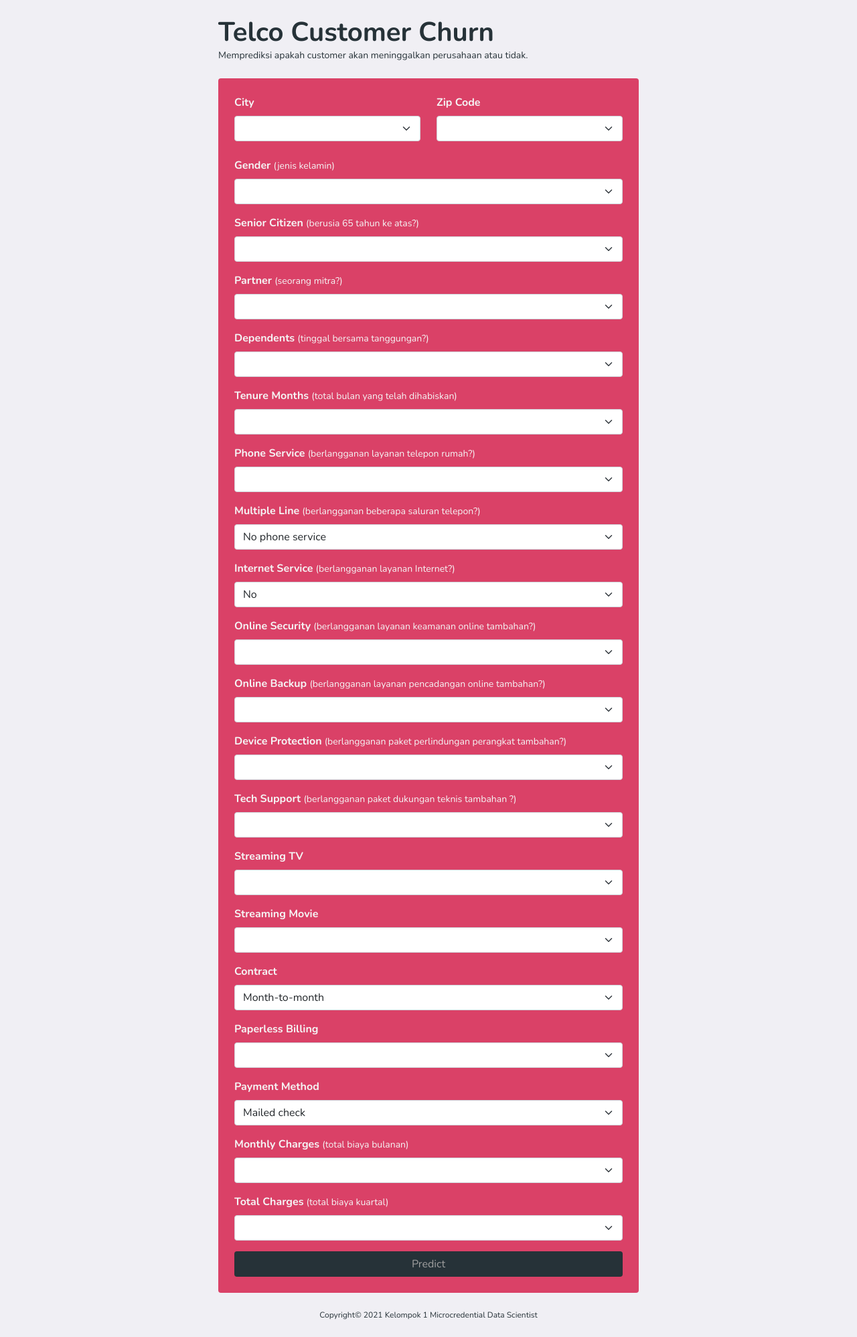
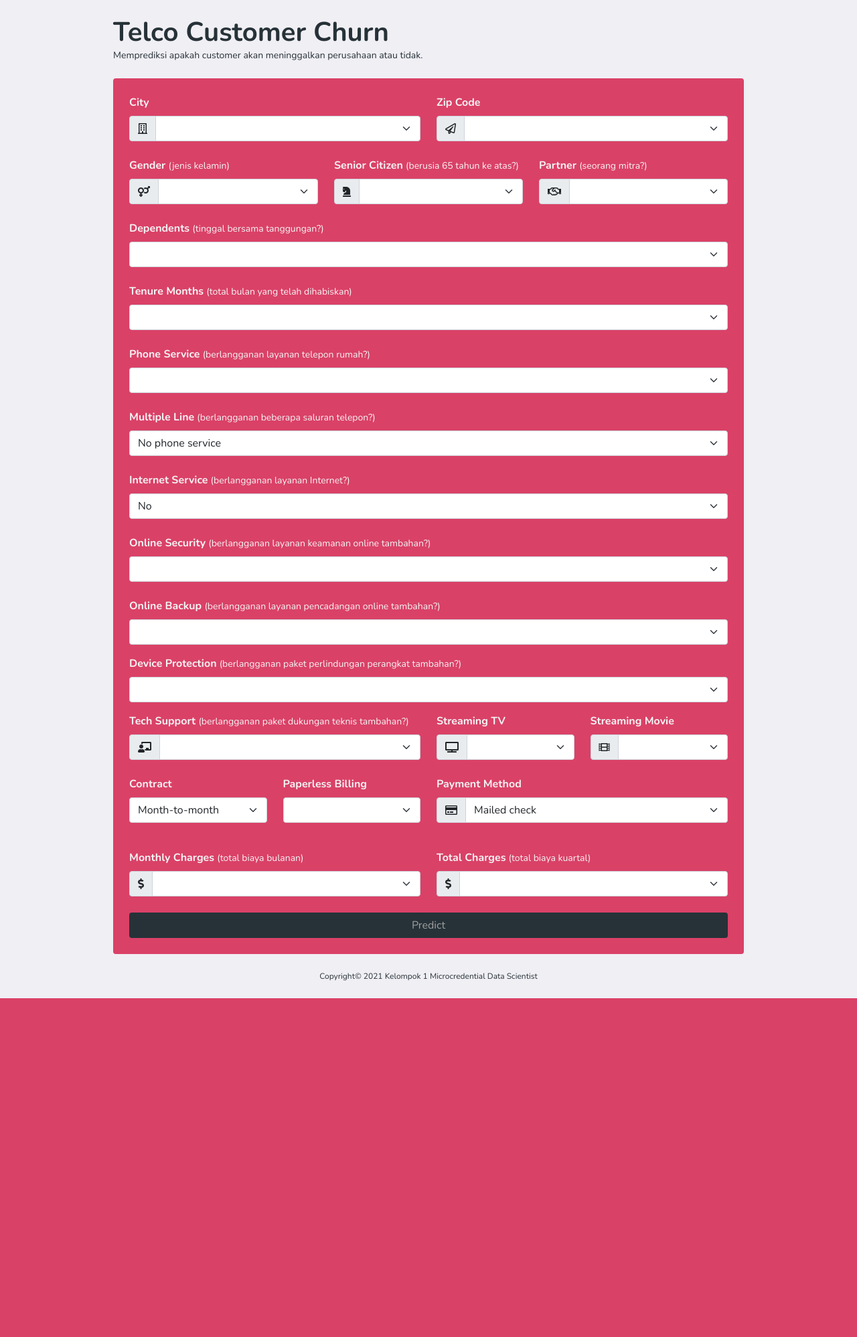
Before and after one commit to fajri-rasid1st/customer_churn, a Flask app: template templates/index.html in a window 1280 px wide. Shown: the whole page at 67% size. After the commit the page ends 1491 px from the top, so only its background shows below. Run offline with Flask 2, Linux system fonts and the light colour scheme; the template is opened without the code that fills it, so the values that code supplies are empty.

Commit message:
updated files

```diff
--- a/app.py
+++ b/app.py
@@ -79,7 +79,7 @@ def index():
     gender_number = repository.gender_number
 
     City = request.args.get("city")
-    Zip_Code = request.args.get("zip_code")
+    Zip_Code = request.args.get("zip-code")
     Gender = request.args.get("gender")
     Senior_Citizen = request.args.get("senior-citized")
     Partner = request.args.get("partner")
@@ -89,7 +89,7 @@ def index():
     Multiple_Lines = request.args.get("multiple-line")
     Internet_Service = request.args.get("internet-service")
     Online_Security = request.args.get("online-security")
-    Online_Backup = request.args.get("Online-Backup")
+    Online_Backup = request.args.get("online-backup")
     Device_Protection = request.args.get("device-protection")
     Tech_Support = request.args.get("tech-support")
     Streaming_TV = request.args.get("streaming-tv")
@@ -143,4 +143,4 @@ def index():
     )
 
 
-app.run()
+app.run(debug=True)
--- a/templates/index.html
+++ b/templates/index.html
@@ -50,13 +50,13 @@
 				justify-content-center
 			"
 		>
-			<div class="w-50 m-4">
+			<div class="w-75 m-4">
 				<!-- Header -->
 				<header class="header mb-4">
 					<div class="h1 fw-bold mb-0">Telco Customer Churn</div>
 					<div class="text-sm-start">
 						Memprediksi apakah customer akan meninggalkan perusahaan
-						atau tidak. {{result}}
+						atau tidak.
 					</div>
 				</header>
 
@@ -74,6 +74,10 @@
 										>
 											City
 										</label>
+										<div class="input-group">
+											<span class="input-group-text">
+												<i class="far fa-building"></i>
+											</span>
 											<select
 												class="form-select"
 												id="city"
@@ -88,6 +92,7 @@
 												{% endfor %}
 											</select>
 										</div>
+									</div>
 
 									<div class="col">
 										<!-- Zip Code -->
@@ -97,6 +102,12 @@
 										>
 											Zip Code
 										</label>
+										<div class="input-group">
+											<span class="input-group-text">
+												<i
+													class="far fa-paper-plane"
+												></i>
+											</span>
 											<select
 												class="form-select"
 												id="zip-code"
@@ -112,17 +123,24 @@
 											</select>
 										</div>
 									</div>
+								</div>
 
+								<div class="row mb-4">
+									<div class="col">
 										<!-- Gender -->
-								<div class="mb-3">
 										<label
 											class="form-label fw-bold"
 											for="gender"
 										>
 											Gender
 										</label>
-									<small>(jenis kelamin)</small>
-
+										<small> (jenis kelamin) </small>
+										<div class="input-group">
+											<span class="input-group-text">
+												<i
+													class="fas fa-venus-mars"
+												></i>
+											</span>
 											<select
 												class="form-select"
 												id="gender"
@@ -137,16 +155,25 @@
 												{% endfor %}
 											</select>
 										</div>
+									</div>
 
+									<div class="col">
 										<!-- Senior Citizen -->
-								<div class="mb-3">
 										<label
 											class="form-label fw-bold"
 											for="senior-citized"
 										>
 											Senior Citizen
 										</label>
-									<small>(berusia 65 tahun ke atas?)</small>
+										<small
+											>(berusia 65 tahun ke atas?)
+										</small>
+										<div class="input-group">
+											<span class="input-group-text">
+												<i
+													class="fas fa-chess-knight"
+												></i>
+											</span>
 											<select
 												class="form-select"
 												id="senior-citized"
@@ -161,9 +188,10 @@
 												{% endfor %}
 											</select>
 										</div>
+									</div>
 
+									<div class="col">
 										<!-- Partner -->
-								<div class="mb-3">
 										<label
 											class="form-label fw-bold"
 											for="partner"
@@ -171,6 +199,10 @@
 											Partner
 										</label>
 										<small>(seorang mitra?)</small>
+										<div class="input-group">
+											<span class="input-group-text">
+												<i class="far fa-handshake"></i>
+											</span>
 											<select
 												class="form-select"
 												id="partner"
@@ -185,9 +217,11 @@
 												{% endfor %}
 											</select>
 										</div>
+									</div>
+								</div>
 
 								<!-- Dependents -->
-								<div class="mb-3">
+								<div class="mb-4">
 									<label
 										class="form-label fw-bold"
 										for="dependents"
@@ -211,17 +245,16 @@
 								</div>
 
 								<!-- Tenure Months -->
-								<div class="mb-3">
+								<div class="mb-4">
 									<label
 										class="form-label fw-bold"
 										for="tenure-months"
 									>
 										Tenure Months
 									</label>
-									<small
-										>(total bulan yang telah
-										dihabiskan)</small
-									>
+									<small>
+										(total bulan yang telah dihabiskan)
+									</small>
 									<select
 										class="form-select"
 										id="tenure-months"
@@ -236,7 +269,7 @@
 								</div>
 
 								<!-- Phone Service -->
-								<div class="mb-3">
+								<div class="mb-4">
 									<label
 										class="form-label fw-bold"
 										for="phone-service"
@@ -262,7 +295,7 @@
 								</div>
 
 								<!-- Multiple Line -->
-								<div class="mb-3">
+								<div class="mb-4">
 									<label
 										class="form-label fw-bold"
 										for="multiple-line"
@@ -286,7 +319,7 @@
 								</div>
 
 								<!-- Internet Service -->
-								<div class="mb-3">
+								<div class="mb-4">
 									<label
 										class="form-label fw-bold"
 										for="internet-service"
@@ -301,14 +334,14 @@
 										id="internet-service"
 										name="internet-service"
 									>
-										<option selected value="1.2">No</option>
+										<option selected value="2.0">No</option>
 										<option value="0.0">DSL</option>
 										<option value="1.0">Fiber Optic</option>
 									</select>
 								</div>
 
 								<!-- Online Security -->
-								<div class="mb-3">
+								<div class="mb-4">
 									<label
 										class="form-label fw-bold"
 										for="online-security"
@@ -338,7 +371,7 @@
 								<div class="mb-3">
 									<label
 										class="form-label fw-bold"
-										for="Online-Backup"
+										for="online-backup"
 									>
 										Online Backup
 									</label>
@@ -348,8 +381,8 @@
 									</small>
 									<select
 										class="form-select"
-										id="Online-Backup"
-										name="Online-Backup"
+										id="online-backup"
+										name="online-backup"
 									>
 										{% for name in yes_no_services %}
 										<option
@@ -388,8 +421,9 @@
 									</select>
 								</div>
 
+								<div class="row mb-4">
+									<div class="col-6">
 										<!-- Tech Support -->
-								<div class="mb-3">
 										<label
 											class="form-label fw-bold"
 											for="tech-support"
@@ -398,14 +432,24 @@
 										</label>
 										<small>
 											(berlangganan paket dukungan teknis
-										tambahan ?)
+											tambahan?)
 										</small>
+										<div class="input-group">
+											<span class="input-group-text">
+												<i
+													class="
+														fas
+														fa-chalkboard-teacher
+													"
+												></i>
+											</span>
 											<select
 												class="form-select"
 												id="tech-support"
 												name="tech-support"
 											>
-										{% for name in yes_no_services %}
+												{% for name in yes_no_services
+												%}
 												<option
 													value="{{yes_no_services_number[loop.index0]}}"
 												>
@@ -414,21 +458,27 @@
 												{% endfor %}
 											</select>
 										</div>
+									</div>
 
+									<div class="col-3">
 										<!-- Streaming TV -->
-								<div class="mb-3">
 										<label
 											class="form-label fw-bold"
 											for="streaming-tv"
 										>
 											Streaming TV
 										</label>
+										<div class="input-group">
+											<span class="input-group-text">
+												<i class="fas fa-tv"></i>
+											</span>
 											<select
 												class="form-select"
 												id="streaming-tv"
 												name="streaming-tv"
 											>
-										{% for name in yes_no_services %}
+												{% for name in yes_no_services
+												%}
 												<option
 													value="{{yes_no_services_number[loop.index0]}}"
 												>
@@ -437,22 +487,27 @@
 												{% endfor %}
 											</select>
 										</div>
+									</div>
 
+									<div class="col-3">
 										<!-- Streaming Movie -->
-								<div class="mb-3">
 										<label
 											class="form-label fw-bold"
 											for="streaming-movie"
 										>
 											Streaming Movie
 										</label>
-
+										<div class="input-group">
+											<span class="input-group-text">
+												<i class="fas fa-film"></i>
+											</span>
 											<select
 												class="form-select"
 												id="streaming-movie"
 												name="streaming-movie"
 											>
-										{% for name in yes_no_services %}
+												{% for name in yes_no_services
+												%}
 												<option
 													value="{{yes_no_services_number[loop.index0]}}"
 												>
@@ -461,16 +516,18 @@
 												{% endfor %}
 											</select>
 										</div>
+									</div>
+								</div>
 
+								<div class="row mb-4">
+									<div class="col-3">
 										<!-- Contract -->
-								<div class="mb-3">
 										<label
 											class="form-label fw-bold"
 											for="contract"
 										>
 											Contract
 										</label>
-
 										<select
 											class="form-select"
 											id="contract"
@@ -479,13 +536,17 @@
 											<option selected value="0.0">
 												Month-to-month
 											</option>
-										<option value="2.0">Two year</option>
-										<option value="1.0">One year</option>
+											<option value="2.0">
+												Two year
+											</option>
+											<option value="1.0">
+												One year
+											</option>
 										</select>
 									</div>
 
+									<div class="col-3">
 										<!-- Paperless Billing -->
-								<div class="mb-3">
 										<label
 											class="form-label fw-bold"
 											for="paperles-billing"
@@ -507,34 +568,54 @@
 										</select>
 									</div>
 
+									<div class="col-6">
 										<!-- Payment Method -->
 										<div class="mb-3">
-									<label class="form-label fw-bold">
+											<label
+												class="form-label fw-bold"
+												for="payment-method"
+											>
 												Payment Method
 											</label>
-
+											<div class="input-group">
+												<span class="input-group-text">
+													<i
+														class="
+															far
+															fa-credit-card
+														"
+													></i>
+												</span>
 												<select
 													class="form-select"
 													id="payment-method"
 													name="payment-method"
 												>
-										<option selected value="3.0">
+													<option
+														selected
+														value="3.0"
+													>
 														Mailed check
 													</option>
 													<option value="2.0">
 														Electronic check
 													</option>
 													<option value="0.0">
-											Bank transfer (automatic)
+														Bank transfer
+														(automatic)
 													</option>
 													<option value="1.0">
 														Credit card (automatic)
 													</option>
 												</select>
 											</div>
+										</div>
+									</div>
+								</div>
 
+								<div class="row mb-4">
+									<div class="col">
 										<!-- Monthly Charges -->
-								<div class="mb-3">
 										<label
 											class="form-label fw-bold"
 											for="monthly-charges"
@@ -542,21 +623,29 @@
 											Monthly Charges
 										</label>
 										<small>(total biaya bulanan)</small>
+										<div class="input-group">
+											<span class="input-group-text">
+												<i
+													class="fas fa-dollar-sign"
+												></i>
+											</span>
 											<select
 												class="form-select"
 												id="monthly-charges"
 												name="monthly-charges"
 											>
-										{% for name in monthly_charges %}
+												{% for name in monthly_charges
+												%}
 												<option value="{{ name }}">
 													{{ name }}
 												</option>
 												{% endfor %}
 											</select>
 										</div>
+									</div>
 
+									<div class="col">
 										<!-- Total Charges -->
-								<div class="mb-3">
 										<label
 											class="form-label fw-bold"
 											for="total-charges"
@@ -564,6 +653,12 @@
 											Total Charges
 										</label>
 										<small>(total biaya kuartal)</small>
+										<div class="input-group">
+											<span class="input-group-text">
+												<i
+													class="fas fa-dollar-sign"
+												></i>
+											</span>
 											<select
 												class="form-select"
 												id="total-charges"
@@ -575,6 +670,8 @@
 												</option>
 												{% endfor %}
 											</select>
+										</div>
+									</div>
 								</div>
 
 								<div class="d-grid">
```
Lines whose indentation alone changed are shown as unchanged.
